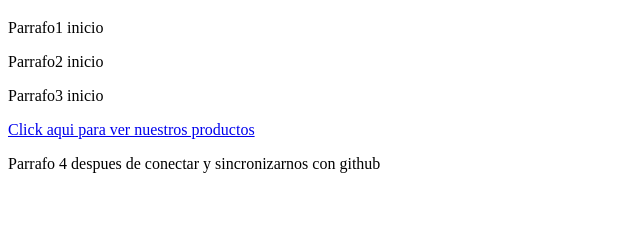
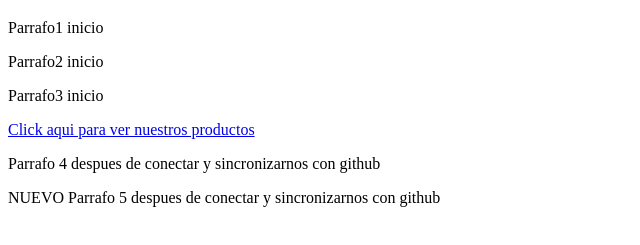
Before and after one commit to cphart/ramas2, a plain HTML site: page index.html in a window 1280 px wide. Shown: the part 61-306 px from the top of the page, without its empty margins (0-640 px from the left). Drawn offline with Linux system fonts and the light colour scheme.

Commit message:
Añadido parrafo 5 post-github

```diff
--- a/index.html
+++ b/index.html
@@ -12,5 +12,6 @@
     <p>Parrafo3 inicio</p>
     <a href="./productos.html">Click aqui para ver nuestros productos</a>
     <p>Parrafo 4 despues de conectar y sincronizarnos con github</p>
+    <p>NUEVO Parrafo 5 despues de conectar y sincronizarnos con github</p>
 </body>
 </html>
```
